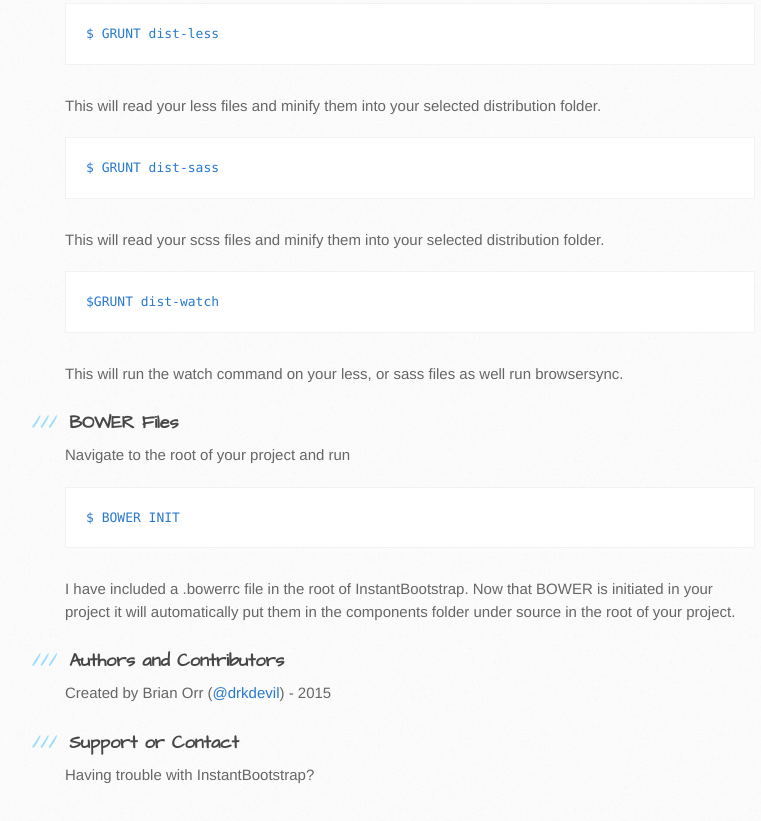
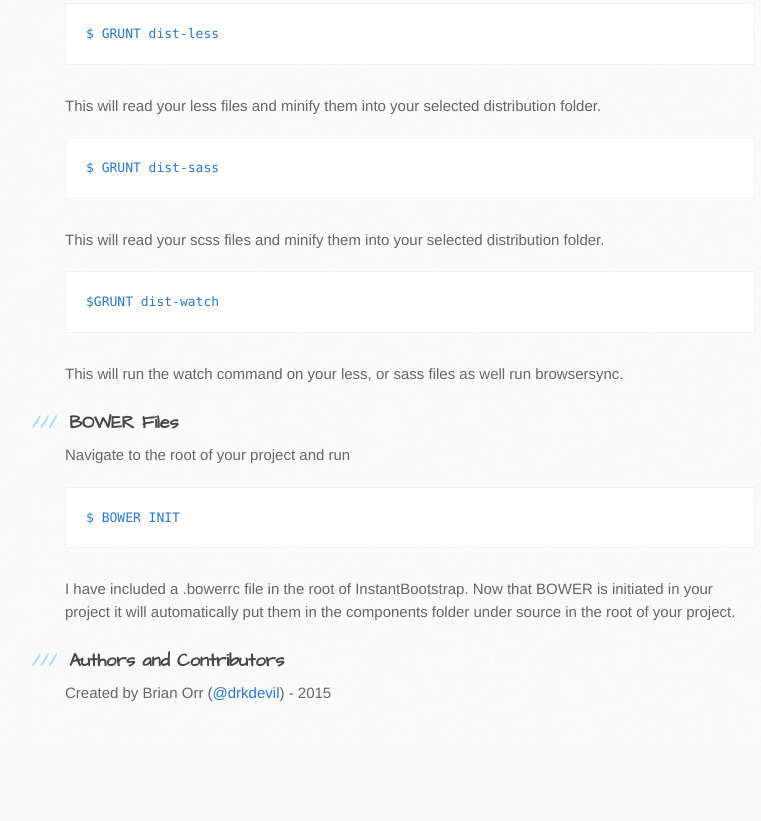
Before and after one commit to DrkDevil/InstantBootstrap, a plain HTML site: page index.html in a window 1280 px wide. Shown: the part 1038-1859 px from the top of the page, without its empty margins (105-866 px from the left). After the commit the page ends 1785 px from the top, so only its background shows below. Drawn offline with Linux system fonts and the light colour scheme.

Commit message:
Update index.html

```diff
--- a/index.html
+++ b/index.html
@@ -86,10 +86,6 @@
 
 <p>Created by Brian Orr (<a href="https://github.com/drkdevil" class="user-mention">@drkdevil</a>) - 2015</p>
 
-<h3>
-<a id="support-or-contact" class="anchor" href="#support-or-contact" aria-hidden="true"><span class="octicon octicon-link"></span></a>Support or Contact</h3>
-
-<p>Having trouble with InstantBootstrap? </p>
         </section>
 
         <aside id="sidebar">
```
